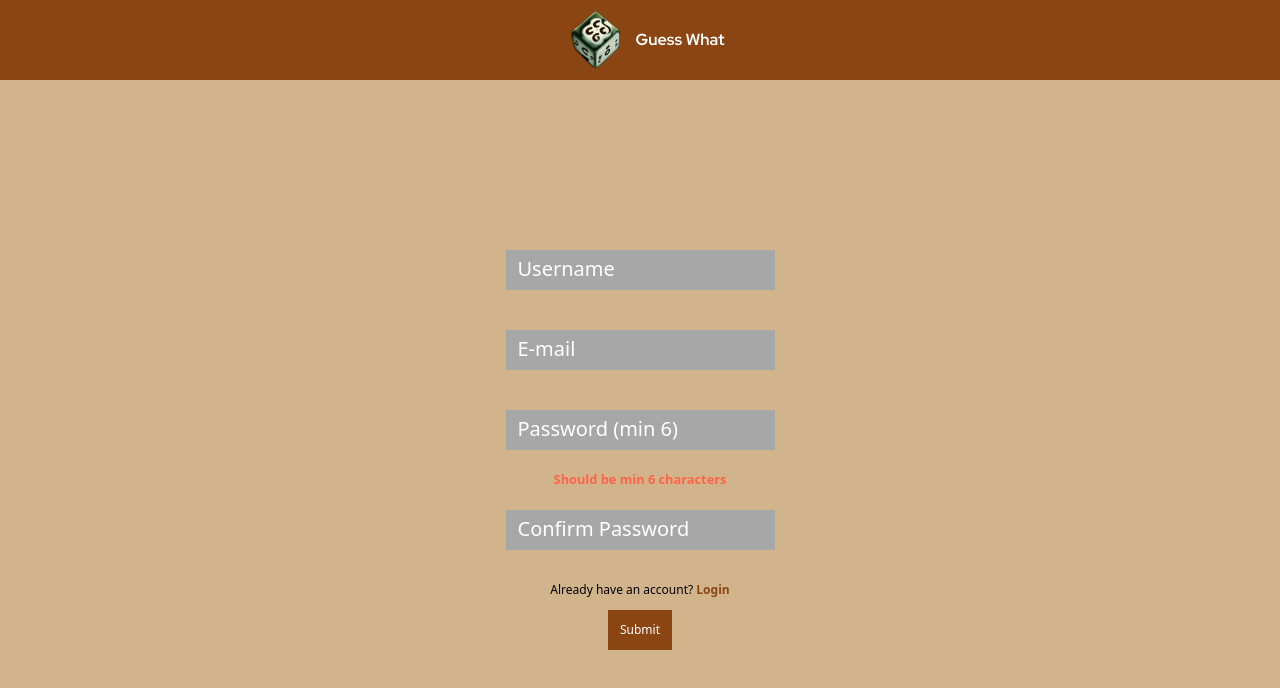
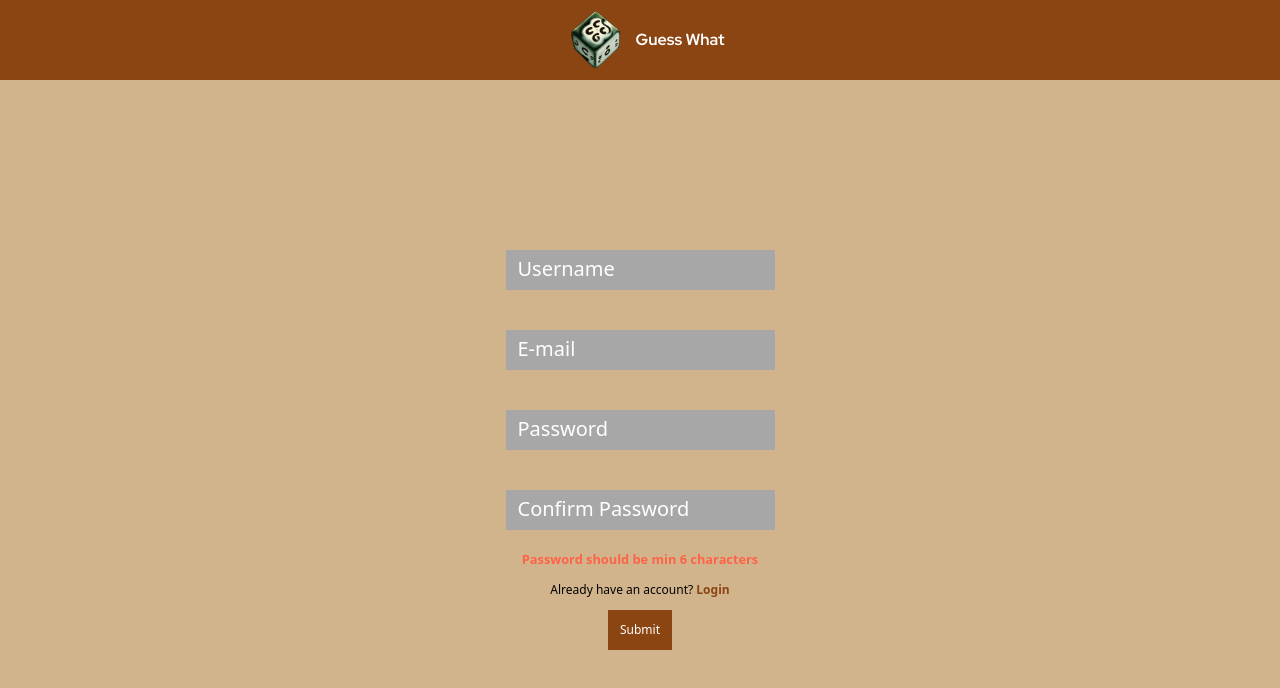
Before and after one commit to Anzcyent/guess-what-client, a React (Vite) app: page / in a window 1280 px wide. Both pictures are taken after a click on the element "Register". Shown: the top 688 px of the page. Built offline with nearby package versions, Linux system fonts and the light colour scheme; no server answers.

Commit message:
Register design change

```diff
--- a/src/containers/LoginRegister.jsx
+++ b/src/containers/LoginRegister.jsx
@@ -80,13 +80,11 @@ const LoginRegister = () => {
         />
         <input
           type="password"
-          placeholder={`Password ${!loginRender ? "(min 6)" : ""} `}
+          placeholder="Password"
           className="px-3 border-0 outline-0 bg-gray text-white font-bold placeholder:font-normal placeholder:text-white md:placeholder:text-xl placeholder:text-sm h-10 my-5"
           name="password"
           onChange={handleChange}
         />
-
-        {!loginRender && <small className="text-tomato font-bold">Should be min 6 characters</small>}
 
         {!loginRender && (
           <input
@@ -96,6 +94,12 @@ const LoginRegister = () => {
             name="confirmPassword"
             onChange={handleChange}
           />
+        )}
+
+        {!loginRender && (
+          <small className="text-tomato font-bold">
+            Password should be min 6 characters
+          </small>
         )}
 
         <span className="text-xs my-3">
```
